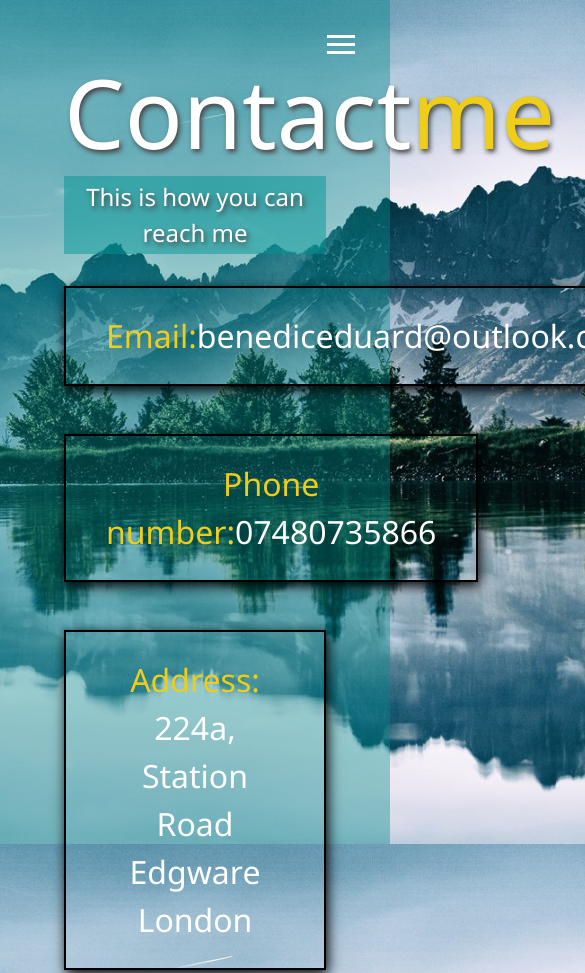
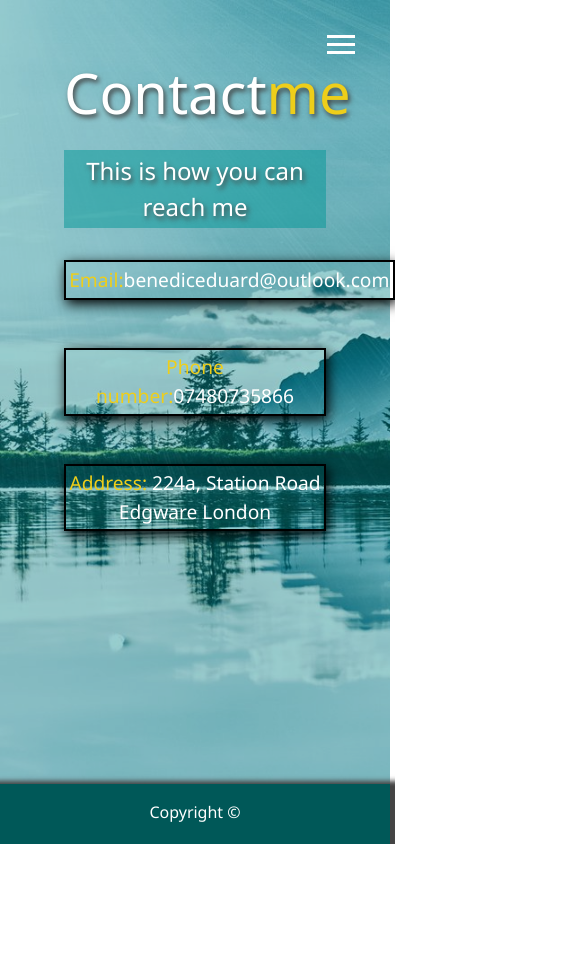
Before and after one commit to Eduard-Benedic/portfolio, a website: page dist/contact.html in a window 390 px wide. Shown: the top 973 px of the page, 585 px wide, since content can reach past the window. After the commit the page ends 844 px from the top, so only its background shows below. Drawn offline with Linux system fonts and the light colour scheme.

Commit message:
small media querry

```diff
--- a/scss/_mobile.scss
+++ b/scss/_mobile.scss
@@ -65,6 +65,15 @@
 }
 
 @include mediaSm {
+  h1,
+  h2,
+  h3 {
+    font-weight: 200px;
+    &.lg-heading {
+      font-size: 3.5rem;
+      margin-bottom: 30px;
+    }
+  }
   main#home h1 {
     margin-top: 10vh;
   }
@@ -72,4 +81,12 @@
   .projects {
     grid-template-columns: 1fr;
   }
+  .viewResume,
+  .downloadResume button {
+    margin-bottom: 10px;
+  }
+  .boxes div {
+    padding: 0.2rem 0.2rem;
+    font-size: 1.2rem;
+  }
 }
```
Also changed, not shown: dist/css/main.css.
